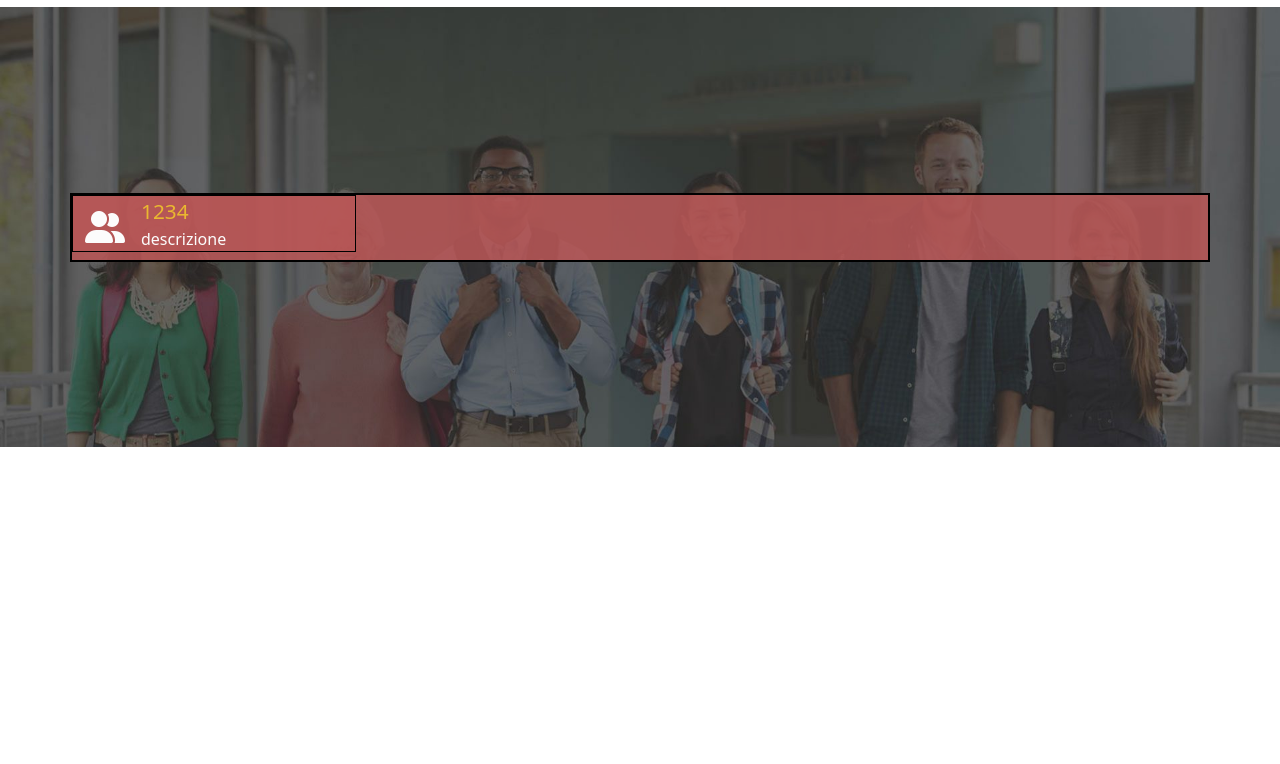
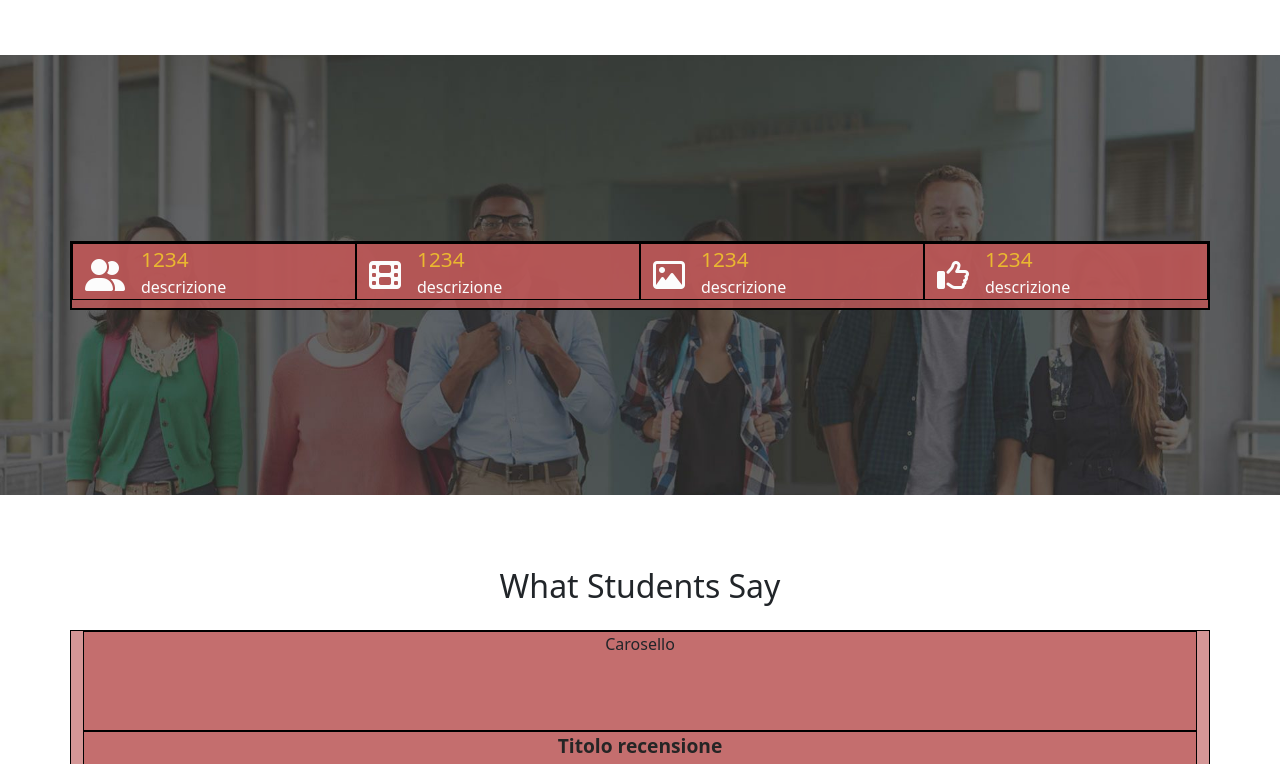
Before and after one commit to Silvia-Du/proj-html-vuejs, a Vue app: page / in a window 1280 px wide. Shown: the part 3154-3918 px from the top of the page. Before the commit the page ends 3601 px from the top, so only its background shows below. Built offline with nearby package versions, Linux system fonts and the light colour scheme.

Commit message:
Fine Reviews provvisorio

```diff
--- a/src/components/CoursesComp.vue
+++ b/src/components/CoursesComp.vue
@@ -1,12 +1,12 @@
 <template>
   <div :class="{'bg-color': type === 'New Courses'}"
   class="courses pt-5 pb-2 text-center mb-5">
-    <h2 class="mb-4">{{type}}</h2>
+    <h2 class="my-4">{{type}}</h2>
     <div class="container debug">
       <!-- card new course -->
      <CourseCard v-show="type === 'New Courses'"/>
      <InfoCourseCard v-show="type === 'Why my Courses?'"/>
-
+      <ReviewsComp v-show="type === 'What Students Say'"/>
     </div>
     <button v-show="type === 'New Courses'" type="button" class="btn btn-primary rounded-pill my-5">Load More</button>
   </div>
@@ -15,9 +15,10 @@
 <script>
 import CourseCard from './CourseCard.vue';
 import InfoCourseCard from './InfoCourseCard.vue';
+import ReviewsComp from './ReviewsComp.vue';
 export default {
     name: "CoursesComp",
-    components: { CourseCard, InfoCourseCard },
+    components: { CourseCard, InfoCourseCard, ReviewsComp },
     props: {
       type: String
     },
--- a/src/components/PerformanceComp.vue
+++ b/src/components/PerformanceComp.vue
@@ -1,8 +1,32 @@
 <template>
   <div class="data debug row">
-
+    <!-- Item -->
     <div class="col-6 col-md-3 d-flex align-items-end debug mb-2">
       <i class="fa-solid fa-user-group mb-2 me-3"></i>
+      <div class="text-box">
+        <p>1234</p>
+        <p>descrizione</p>
+      </div>
+    </div>
+    <!-- Item -->
+    <div class="col-6 col-md-3 d-flex align-items-end debug mb-2">
+      <i class="fa-solid fa-film mb-2 me-3"></i>
+      <div class="text-box">
+        <p>1234</p>
+        <p>descrizione</p>
+      </div>
+    </div>
+    <!-- Item -->
+    <div class="col-6 col-md-3 d-flex align-items-end debug mb-2">
+      <i class="fa-regular fa-image mb-2 me-3"></i>
+      <div class="text-box">
+        <p>1234</p>
+        <p>descrizione</p>
+      </div>
+    </div>
+    <!-- Item -->
+    <div class="col-6 col-md-3 d-flex align-items-end debug mb-2">
+      <i class="fa-regular fa-thumbs-up mb-2 me-3"></i>
       <div class="text-box">
         <p>1234</p>
         <p>descrizione</p>
--- /dev/null
+++ b/src/components/ReviewsComp.vue
@@ -0,0 +1,48 @@
+<template>
+  <div class="reviews">
+    <div class="carousel debug">Carosello</div>
+    <div class="text-box debug">
+      <p class="title mb-1">Titolo recensione</p>
+
+      <div class="star-box debug mb-4">
+        <i class="fa-solid fa-star"></i>
+        <i class="fa-solid fa-star"></i>
+        <i class="fa-solid fa-star"></i>
+        <i class="fa-solid fa-star"></i>
+        <i class="fa-solid fa-star-half"></i>
+      </div>
+      <p class="mb-5">Lorem ipsum dolor sit amet, consectetur adipisicing elit. Ipsam nesciunt, officiis tempora rem inventore atque itaque mollitia omnis fuga in voluptatem possimus minus ad praesentium repellat, repellendus nisi, suscipit laborum.</p>
+    </div>
+  </div>
+</template>
+
+<script>
+export default {
+  name: 'ReviewsComp'
+}
+</script>
+
+<style lang="scss" scoped>
+@import '../assets/style/vars.scss';
+
+
+.carousel{
+  height: 100px;
+}
+
+.text-box{
+  .title{
+    font-size: 1.2rem;
+    font-weight: bold;
+    color: $titleColor;
+  }
+  p{
+    color: #4d5156;
+  }
+
+  i{
+    color: #f2b91e;
+  }
+}
+
+</style>
--- a/src/components/mainComp.vue
+++ b/src/components/mainComp.vue
@@ -23,6 +23,8 @@
     <CoursesComp :type="'Why my Courses?'"/>
     <!-- performance -->
     <ContainerFullW :type="'performance'"/>
+    <!-- Reviews -->
+    <CoursesComp :type="'What Students Say'"/>
 
 
   </div>
```
